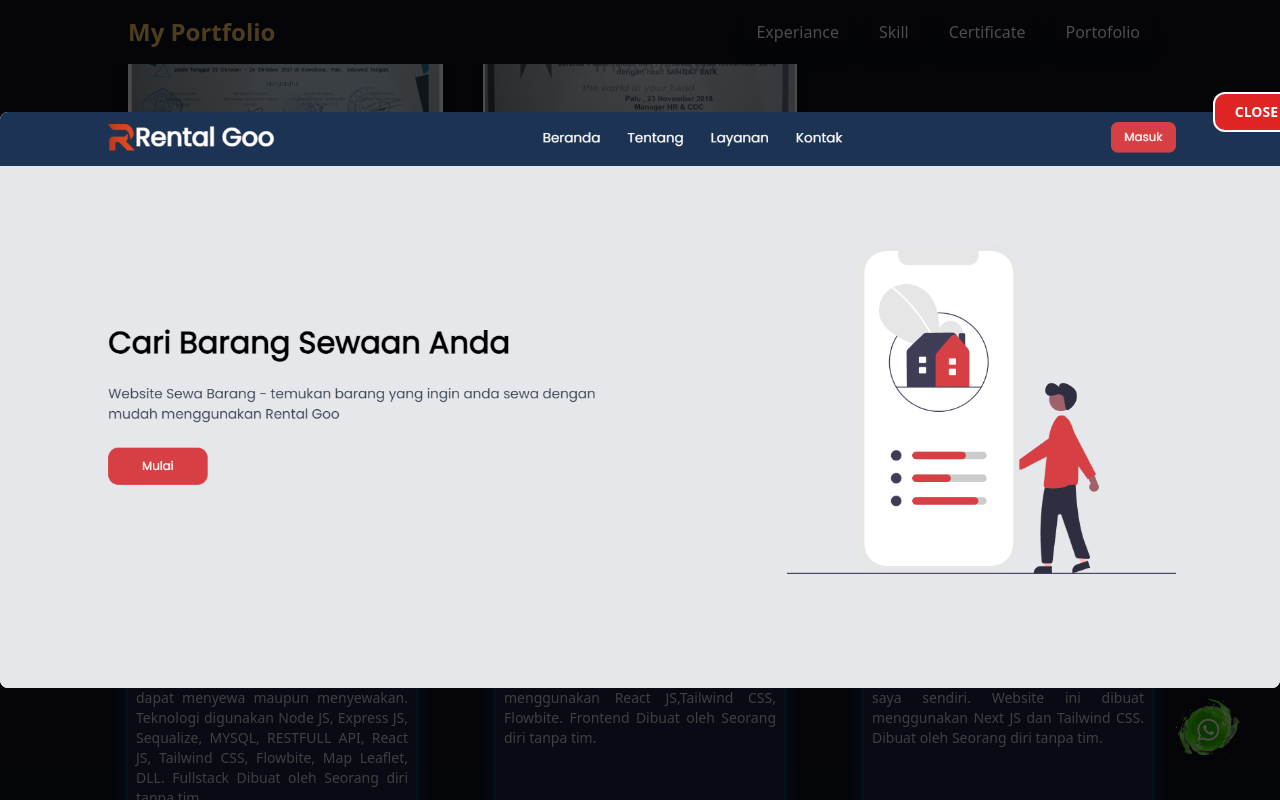
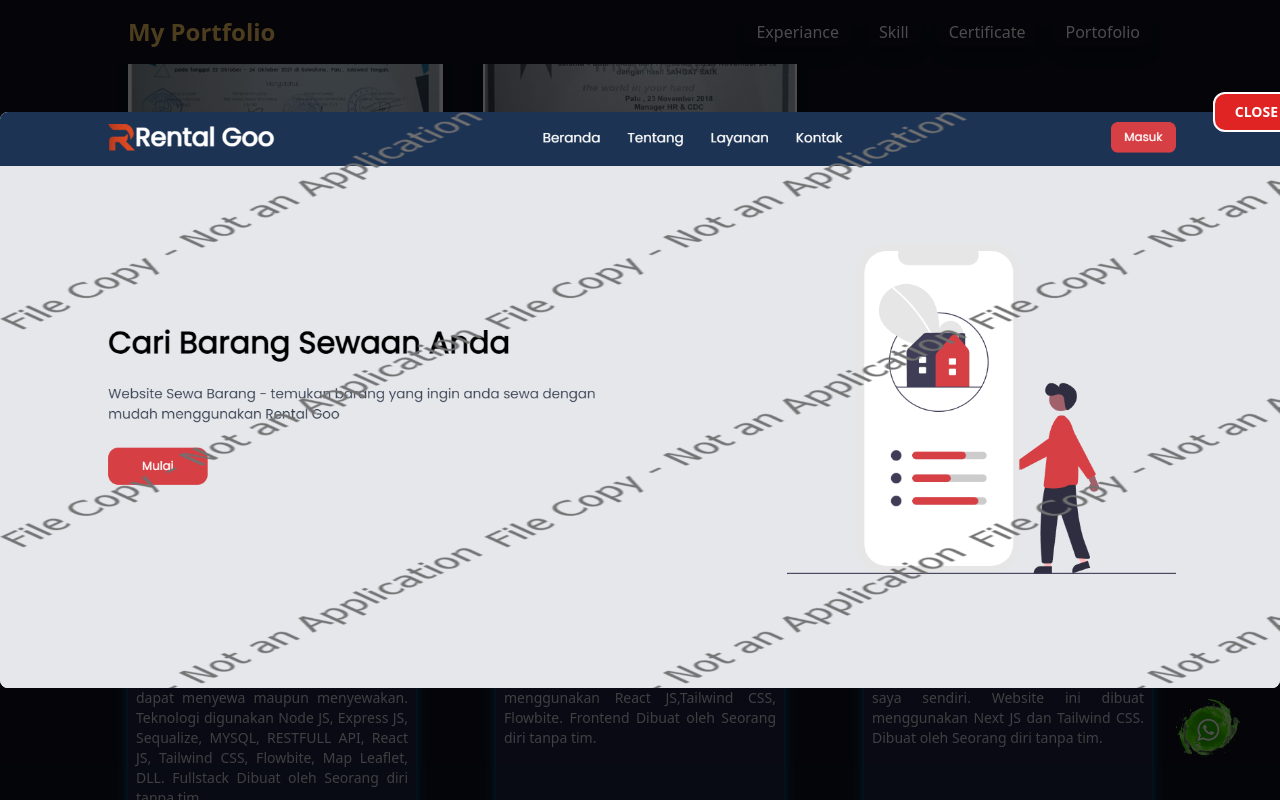
Before and after one commit to muhammadbilal2468/web-portofolio-3, a Next.js app: page / in a window 1280 px wide. Both pictures are taken after a click on the button "Dinamis". Shown: the part 2568-3368 px from the top of the page. Built offline with nearby package versions, Linux system fonts and the light colour scheme.

Commit message:
update link

```diff
--- a/src/components/ModalCertificate.tsx
+++ b/src/components/ModalCertificate.tsx
@@ -23,11 +23,20 @@
 
       <div className="relative bg-white z-10 rounded-lg lg:w-fit w-11/12 lg:h-fit">
         <p
-          className="absolute lg:-top-5 -top-3 -right-5 lg:py-2 py-1 px-5 lg:text-sm md:text-xs text-[10px] font-semibold text-white bg-red-600 rounded-xl cursor-pointer border-2 border-white"
+          className="absolute lg:-top-5 -top-3 -right-5 lg:py-2 py-1 px-5 lg:text-sm md:text-xs text-[10px] font-semibold text-white bg-red-600 rounded-xl cursor-pointer border-2 border-white z-10"
           onClick={closeModal}
         >
           CLOSE
         </p>
+        <Image
+          src={"/images/watermark.png"}
+          alt="Certificate"
+          width={500}
+          height={500}
+          className="absolute top-0 left-0 right-0 bottom-0 w-full h-full rounded-lg"
+          onContextMenu={(e) => e.preventDefault()}
+          onDragStart={(e) => e.preventDefault()}
+        />
         <Image
           src={url}
           alt="Certificate"
```
Also changed, not shown: public/images/watermark.png (added).
